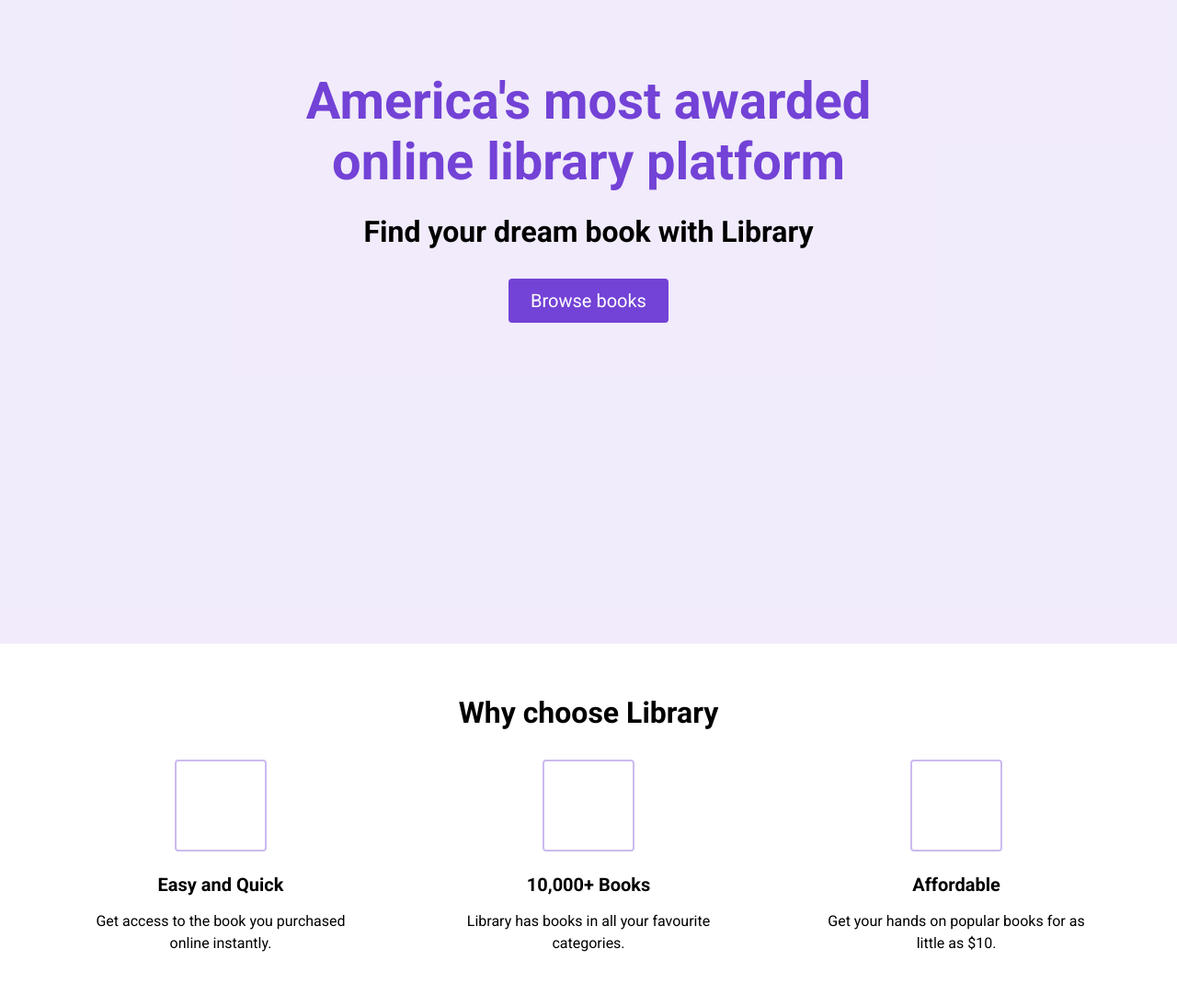
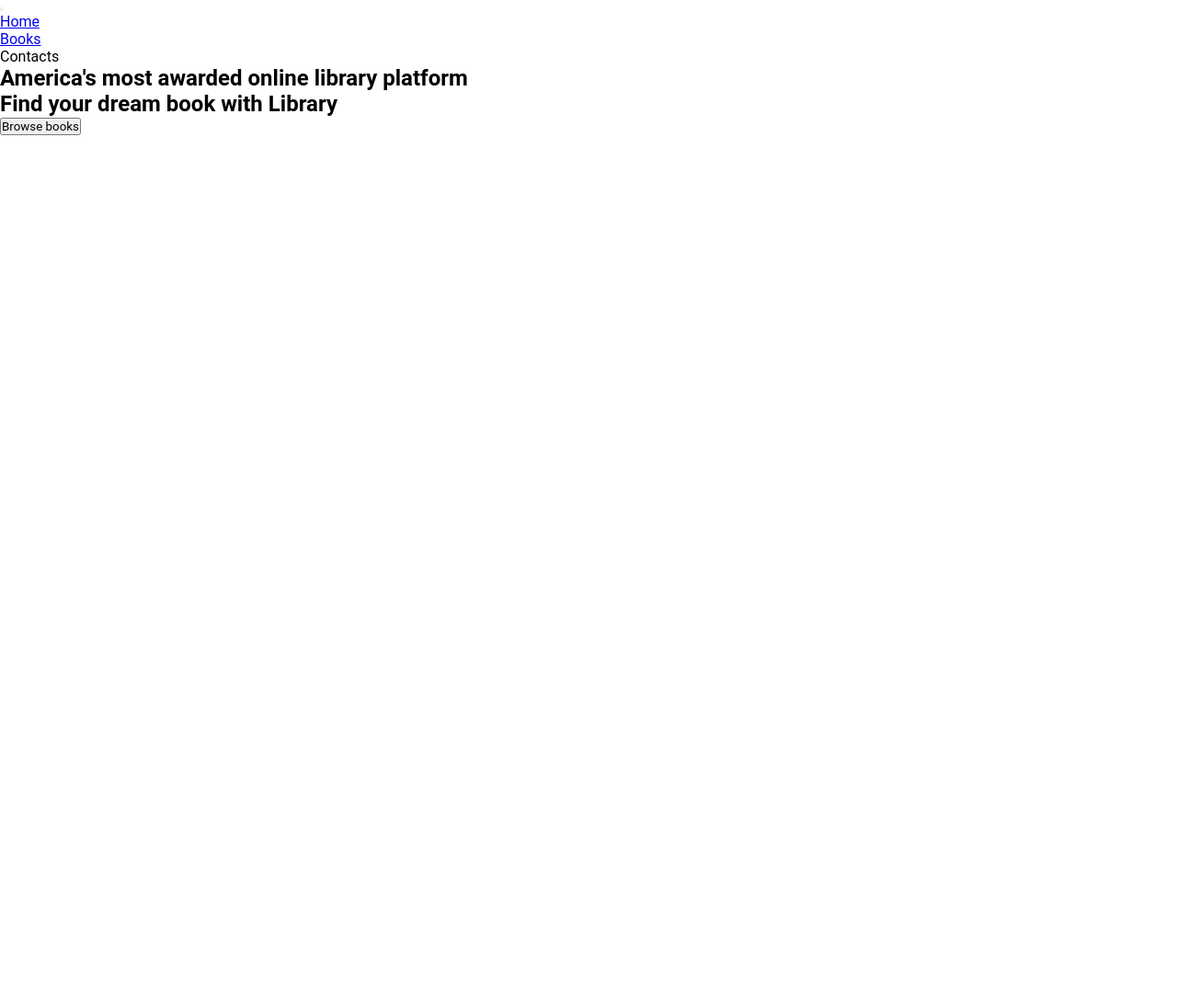
Before and after one commit to Jenniferw386/Book-Library, a plain HTML site: page index.html in a window 1280 px wide. Shown: the part 100-1194 px from the top of the page at 92% size. After the commit the page ends 800 px from the top, so only its background shows below. Drawn offline with Linux system fonts and the light colour scheme.

Commit message:
first commit

```diff
--- a/index.html
+++ b/index.html
@@ -52,56 +52,7 @@
           </div>
         </header>
       </section>
-      <main>
-        <section id="highlights">
-          <div class="container">
-            <div class="row">
-              <h2 class="section__title">
-                Why choose <span class="purple">Library</span>
-              </h2>
-              <div class="highlight__wrapper">
-                <div class="highlight">
-                  <div class="highlight__img">
-                    <i class="fas fa-bolt"></i>
-                  </div>
-                  <h3 class="highlight__subtitle">
-                    Easy and Quick
-                  </h3>
-                  <p class="highlight__para">
-                    Get access to the book you purchased online instantly.
-                  </p>
-                </div>
-                <div class="highlight">
-                  <div class="highlight__img">
-                    <i class="fas fa-book-open"></i>
-                  </div>
-                  <h3 class="highlight__subtitle">
-                    10,000+ Books
-                  </h3>
-                  <p class="highlight__para">
-                    Library has books in all your favourite categories.
-                  </p>
-                </div>
-                <div class="highlight">
-                  <div class="highlight__img">
-                    <i class="fas fa-tags"></i>
-                  </div>
-                  <h3 class="highlight__subtitle">
-                    Affordable
-                  </h3>
-                  <p class="highlight__para">
-                    Get your hands on popular books for as little as $10.
-                  </p>
-                </div>
-              </div>
-            </div>
-          </div>
-        </section>
 
-
-
-
-      </main>
 
 
 
--- a/styles.css
+++ b/styles.css
@@ -1,171 +1,6 @@
-@import url('https://fonts.googleapis.com/css2?family=Roboto:wght@400;500;700&display=swap');
 * {
     padding: 0;
     margin: 0;
     box-sizing: border-box;
     font-family: 'Roboto', sans-serif;
-}
-html {
-    scroll-behavior: smooth;
   }
-  body {
-    max-width: 100vw;
-    overflow-x: hidden;
-  }
-  nav {
-    height: 80px;
-    display: flex;
-  }
-  img {
-    width: 100%;
-  }
-  p {
-    line-height: 1.5;
-  }
-  a {
-    text-decoration: none;
-  }
-  a:hover {
-    text-decoration: underline;
-  }
-  ul {
-    display: flex;
-  }
-  li {
-    list-style-type: none;
-  }
-  .logo {
-    width: 160px;
-  }
-  .nav__container {
-    width: 100%;
-    max-width: 1200px;
-    padding: 0 24px;
-    display: flex;
-    justify-content: space-between;
-    align-items: center;
-    margin: 0 auto;
-  }
-  .nav__link {
-    margin-left: 16px;
-    text-decoration: none;
-    font-size: 20px;
-    color: #7342d6;
-    font-weight: bold;
-    padding: 8px;
-  }
-
-  .container {
-    padding: 56px 0;
-  }
-
-  .row {
-    width: 100%;
-    max-width: 1200px;
-    margin: 0 auto;
-  }
-
-  .row__column {
-    display: flex;
-    flex-direction: column;
-    align-items: center;
-  }
-  h1 {
-    font-size: 56px;
-    color: #7342d6;
-    margin-bottom: 24px;
-    text-align: center;
-  }
-  h2 {
-    font-size: 32px;
-    margin-bottom: 32px;
-    text-align: center;
-  }
-
-
-/* LAND*/
-
-  #landing {
-    background-color: rgba(115, 66, 214, 0.1)
-  }
-
-  header {
-    height: calc(100vh - 80px);
-  }
-
-  .header__container {
-    width: 100%;
-    max-width: 720px;
-    margin: 0 auto;
-    height: 100%;
-    display: flex;
-    flex-direction: column;
-    justify-content: space-around;
-  }
-
-  .header__description {
-    display: flex;
-    flex-direction: column;
-    align-items: center;
-  }
-
-  .header__img--wrapper
-  {
-    padding: 20px;
-}
-
-button {
-  cursor: pointer;
-}
-
-button:active {
-  transform: translateY(1px);
-}
-
-.btn {
-  background-color: #7342d6;
-  color: white;
-  padding: 12px 24px;
-  font-size: 20px;
-  border-radius: 4px;
-  border: none;
-}
-
-/* FIRST*/
-
-#highlights {
-    position: relative;
-    max-width: 100vw;
-  }
-  .highlight__wrapper {
-    display: flex;
-    flex-wrap: wrap;
-  }
-  .highlight {
-    padding: 0 24px;
-    width: calc(100% / 3);
-    display: flex;
-    align-items: center;
-    flex-direction: column;
-  }
-  .highlight__para {
-    text-align: center;
-    max-width: 280px;
-  }
-  .highlight__img {
-    border: 2px solid #7342d65d;
-    color: #7342d6;
-    width: 100px;
-    height: 100px;
-    display: flex;
-    align-items: center;
-    justify-content: center;
-    border-radius: 4px;
-    font-size: 32px;
-    margin-bottom: 24px;
-  }
-  .highlight__subtitle {
-    font-size: 20px;
-    margin-bottom: 16px;
-    text-align: center;
-  }
```
